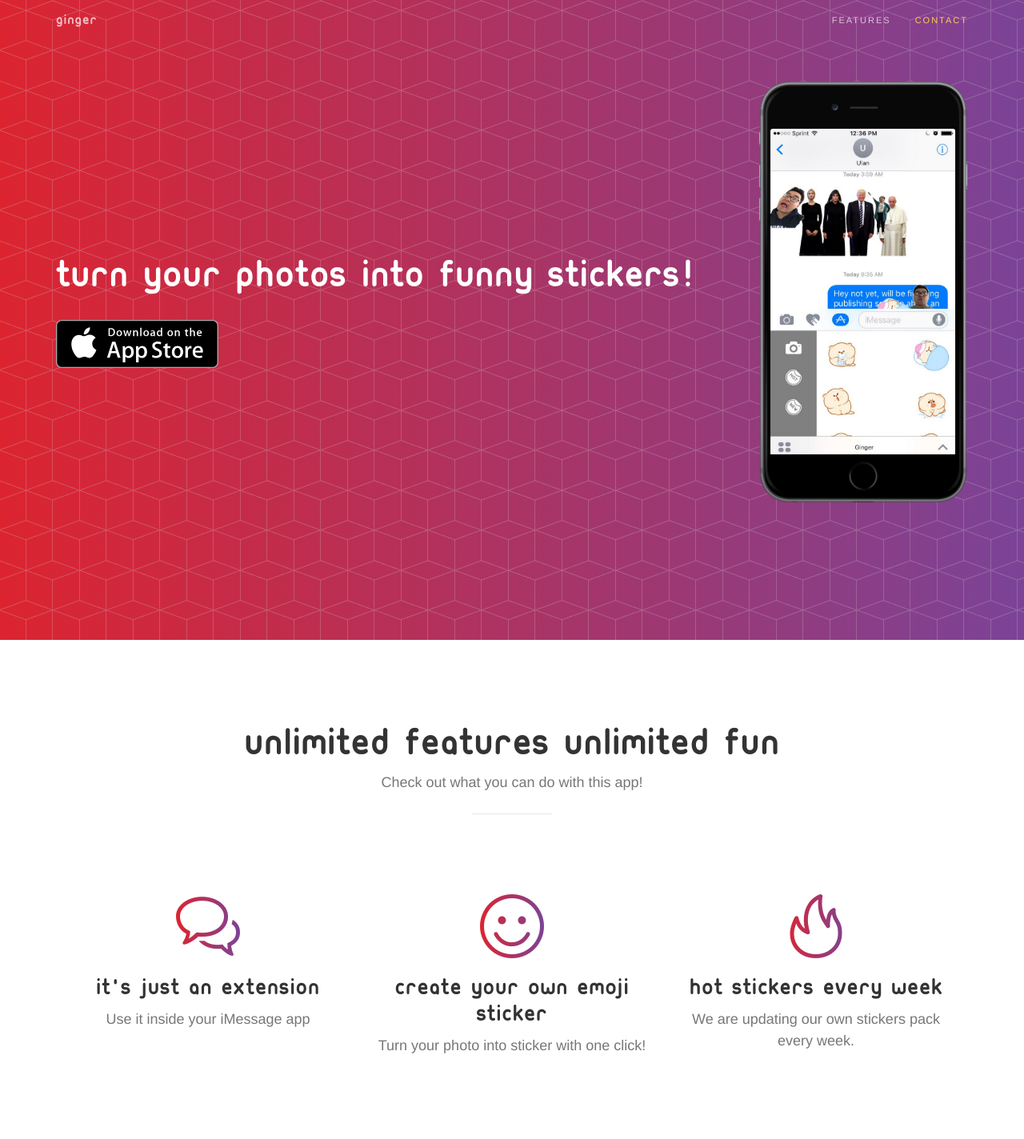
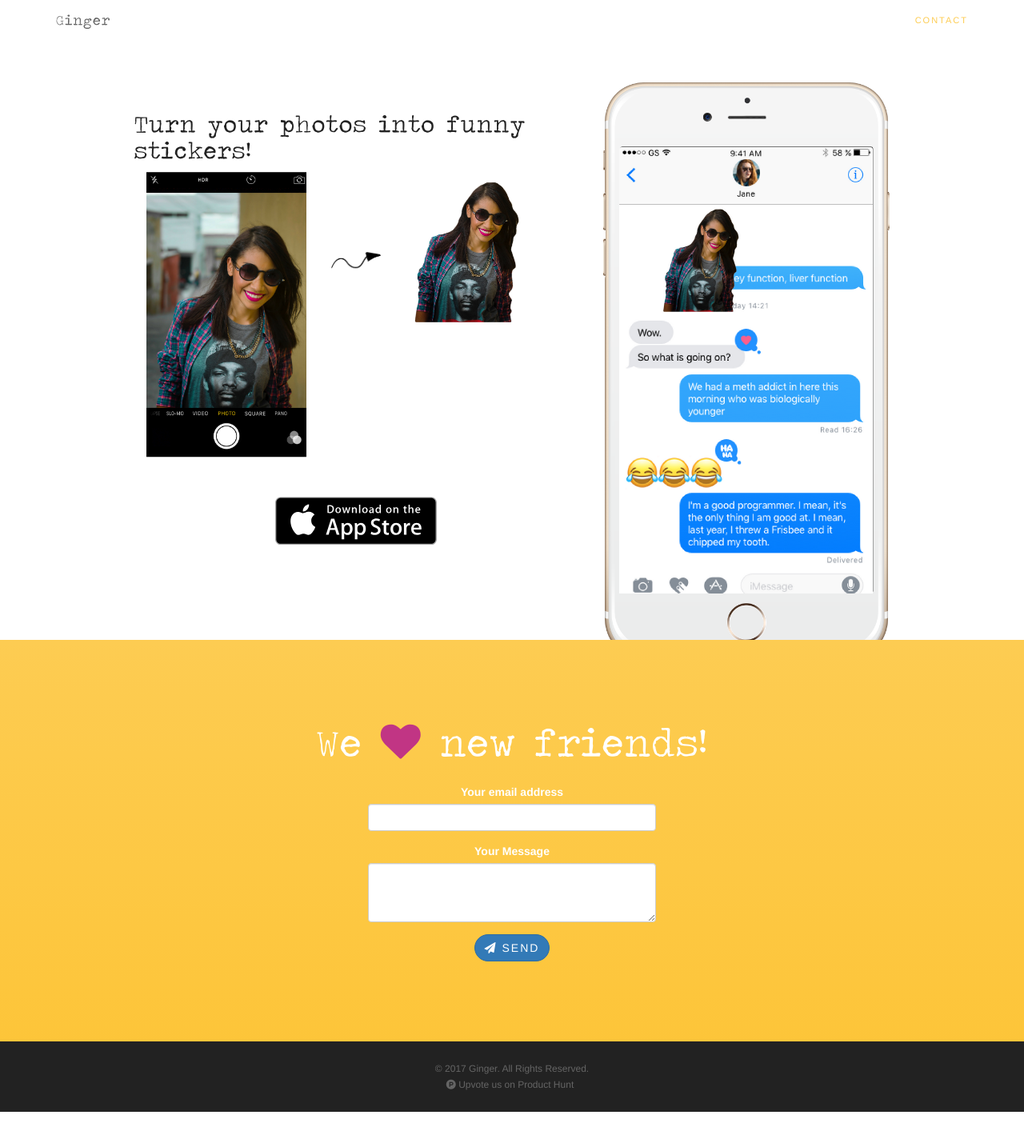
Before and after one commit to ylankgz/ginger_landing, a website: page index.html in a window 1280 px wide. Shown: the top 1424 px of the page at 80% size. After the commit the page ends 1390 px from the top, so only its background shows below. Drawn offline with nearby package versions, Linux system fonts and the light colour scheme; a web font is replaced by a local one.

Commit message:
Change header, add contact form

```diff
--- a/index.html
+++ b/index.html
@@ -20,7 +20,7 @@
 
     <!-- Plugin CSS -->
     <link rel="stylesheet" href="lib/font-awesome/css/font-awesome.min.css">
-    <link rel="stylesheet" href="lib/simple-line-icons/css/simple-line-icons.css">
+    <!-- <link rel="stylesheet" href="lib/simple-line-icons/css/simple-line-icons.css"> -->
     <link rel="stylesheet" href="lib/device-mockups/device-mockups.min.css">
 
     <!-- Theme CSS -->
@@ -36,7 +36,6 @@
 </head>
 
 <body id="page-top">
-
     <nav id="mainNav" class="navbar navbar-default navbar-fixed-top">
         <div class="container">
             <!-- Brand and toggle get grouped for better mobile display -->
@@ -51,9 +50,6 @@
             <div class="collapse navbar-collapse" id="bs-example-navbar-collapse-1">
                 <ul class="nav navbar-nav navbar-right">
                     <li>
-                        <a class="page-scroll" href="#features">Features</a>
-                    </li>
-                    <li>
                         <a class="page-scroll" href="#contact">Contact</a>
                     </li>
                 </ul>
@@ -66,21 +62,31 @@
     <header>
         <div class="container">
             <div class="row">
-                <div class="col-sm-9">
+                <div class="col-sm-offset-1 col-sm-6">
                     <div class="header-content">
                         <div class="header-content-inner">
-                            <h1>Turn your photos into funny stickers!</h1>
-                            <a class="list-badges" href="https://itunes.apple.com/us/app/ginger-sticker-maker/id1243690164"><img src="img/app-store-badge.svg" alt=""></a>
+                            <h2>Turn your photos into funny stickers!</h2>
+                            <div class="snap col-sm-5 col-xs-5">
+                                <img src="img/snap.png" class="img-responsive" alt="">
+                            </div>
+                            <div class="snap col-sm-2 col-xs-2">
+                                <img src="img/arrow.png" class="img-responsive" alt="" style="padding-top: 100px;">
+                            </div>
+                            <div class="snap col-sm-4 col-xs-5">
+                                <img src="img/sticker.png" class="img-responsive" alt="">
+
+                            </div>
+                            <a class="list-badges col-sm-12" style="margin-top: 50px;text-align: center;" href="https://itunes.apple.com/us/app/ginger-sticker-maker/id1243690164"><img src="img/app-store-badge.svg" alt=""></a>
                         </div>
                     </div>
                 </div>
-                <div class="col-sm-3">
+                <div class="col-sm-4">
                     <div class="device-container">
-                        <div class="device-mockup iphone6_plus portrait black">
+                        <div class="device-mockup iphone6_plus portrait gold">
                             <div class="device">
                                 <div class="screen">
                                     <!-- Demo image for screen mockup, you can put an image here, some HTML, an animation, video, or anything else! -->
-                                    <img src="img/ginger.png" class="img-responsive" alt="" style="width:100%">
+                                    <img src="img/screen.png" class="img-responsive" alt="" style="width:100%">
                                 </div>
                                 <div class="button">
                                     <!-- You can hook the "home button" to some JavaScript events or just remove it -->
@@ -93,74 +99,40 @@
         </div>
     </header>
 
-    <section id="features" class="features">
-        <div class="container">
-            <div class="row">
-                <div class="col-lg-12 text-center">
-                    <div class="section-heading">
-                        <h2>Unlimited Features Unlimited Fun</h2>
-                        <p class="text-muted">Check out what you can do with this app!</p>
-                        <hr>
-                    </div>
-                </div>
-            </div>
-            <div class="row">
-                <div class="col-md-12">
-                    <div class="container-fluid">
-                        <div class="row">
-                            <div class="col-md-4">
-                                <div class="feature-item">
-                                    <i class="icon-bubbles text-primary"></i>
-                                    <h3>It's just an extension</h3>
-                                    <p class="text-muted">Use it inside your iMessage app</p>
-                                </div>
-                            </div>
-                            <div class="col-md-4">
-                                <div class="feature-item">
-                                    <i class="icon-emotsmile text-primary"></i>
-                                    <h3>Create your own emoji sticker</h3>
-                                    <p class="text-muted">Turn your photo into sticker with one click!</p>
-                                </div>
-                            </div>
-                            <div class="col-md-4">
-                                <div class="feature-item">
-                                    <i class="icon-fire text-primary"></i>
-                                    <h3>Hot stickers every week</h3>
-                                    <p class="text-muted">We are updating our own stickers pack every week.</p>
-                                </div>
-                            </div>
-                        </div>
-                    </div>
-                </div>
-            </div>
-        </div>
-    </section>
-
     <section id="contact" class="contact bg-primary">
         <div class="container">
             <h2>We <i class="fa fa-heart"></i> new friends!</h2>
-            <ul class="list-inline list-social">
+            <div class="row">
+                <div class="col-md-4 col-md-offset-4 col-sm-6 col-sm-offset-3">
+                    <form action="https://formspree.io/support@getginger.me" method="POST">
+                       <div class="form-group">
+                           <label>Your email address</label>
+                           <input type="email" name="_replyto" class="form-control">
+                       </div>
+                       <div class="form-group">
+                           <label>Your Message</label>
+                           <textarea type="text" rows="3" name="message" class="form-control"></textarea>
+                       </div>
+                       <button type="submit" class="btn btn-primary"><i class="fa fa-paper-plane"></i> Send</button>
+                   </form>
+                </div>
+            </div>
+            <!-- <ul class="list-inline list-social">
                 <li class="social-instagram">
                     <a target="_blank" href="https://www.producthunt.com/posts/ginger-sticker-maker"><i class="fa fa-product-hunt"></i></a>
                 </li>
-            </ul>
+            </ul> -->
         </div>
     </section>
 
     <footer>
         <div class="container">
             <p>&copy; 2017 Ginger. All Rights Reserved.</p>
-            <!-- <ul class="list-inline">
+            <ul class="list-inline">
                 <li>
-                    <a href="#">Privacy</a>
+                    <a target="_blank" href="https://www.producthunt.com/posts/ginger-sticker-maker"><i class="fa fa-product-hunt"></i> Upvote us on Product Hunt</a>
                 </li>
-                <li>
-                    <a href="#">Terms</a>
-                </li>
-                <li>
-                    <a href="#">FAQ</a>
-                </li>
-            </ul> -->
+            </ul>
         </div>
     </footer>
 
--- a/less/mixins.less
+++ b/less/mixins.less
@@ -1,8 +1,8 @@
 // Mixins
 
 @font-face {
-    font-family: "Ubuntu-Title";
-    src: url("../fonts/Ubuntu-Title.ttf");
+    font-family: "TravelingTypewriter";
+    src: url("../fonts/TravelingTypewriter.ttf");
 }
 
 .transition-all() {
@@ -60,7 +60,7 @@
 }
 
 .heading-font {
-	font-family: 'Ubuntu-Title', 'Helvetica', 'Arial', 'sans-serif';
+	font-family: 'TravelingTypewriter', 'Helvetica', 'Arial', 'sans-serif';
 	font-weight: 200;
 	letter-spacing: 1px;
 }
--- a/less/new-age.less
+++ b/less/new-age.less
@@ -96,17 +96,17 @@ p {
         background-color: transparent;
         border-color: transparent;
         .navbar-header .navbar-brand {
-            color: fade(white, 70%);
+            color: fade(@gray-darker, 70%);
             &:hover,
             &:focus {
-                color: white;
+                color: @gray-darker;
             }
         }
         .nav > li > a,
         .nav > li > a:focus {
-            color: fade(white, 70%);
+            color: fade(@gray-darker, 70%);
             &:hover {
-                color: white;
+                color: @gray-darker;
             }
         }
         &.affix {
@@ -137,10 +137,7 @@ header {
     width: 100%;
     min-height: auto;
     overflow-y: hidden;
-    background: url("../img/bg-pattern.png"), @theme-secondary; /* fallback for old browsers */
-    background: url("../img/bg-pattern.png"), -webkit-linear-gradient(to left, @theme-secondary , @theme-tertiary); /* Chrome 10-25, Safari 5.1-6 */
-    background: url("../img/bg-pattern.png"), linear-gradient(to left, @theme-secondary , @theme-tertiary); /* W3C, IE 10+/ Edge, Firefox 16+, Chrome 26+, Opera 12+, Safari 7+ */
-    color: white;
+    color: @gray-darker;
     .header-content {
         text-align: center;
         padding: 150px 0 50px;
@@ -154,11 +151,17 @@ header {
                 margin-bottom: 30px;
                 font-size: 30px;
             }
+            .snap {
+
+                img {
+                    width: 200px;
+                }
+            }
             .list-badges {
-                margin-bottom: 25px;
+                // margin-bottom: 25px;
                 img {
                     height: 60px;
-                    margin-bottom: 25px;
+                    // margin-bottom: 25px;
                 }
             }
         }
@@ -206,37 +209,6 @@ section {
     padding: 100px 0;
     h2 {
         font-size: 50px;
-    }
-}
-
-section.features {
-    .section-heading {
-        h2 {
-            margin-top: 0;
-        }
-        p {
-            margin-bottom: 0;
-        }
-        margin-bottom: 100px;
-    }
-    .feature-item {
-        text-align: center;
-        margin-bottom: 100px;
-        h3 {
-            font-size: 30px;
-        }
-        i {
-            font-size: 80px;
-              background: -webkit-linear-gradient(to left, @theme-secondary , @theme-tertiary);
-              background: linear-gradient(to left, @theme-secondary , @theme-tertiary);
-              -webkit-background-clip: text;
-              -webkit-text-fill-color: transparent;
-        }
-    }
-    @media(min-width: 992px) {
-        .feature-item {
-            max-width: none;
-        }
     }
 }
 
```
Also changed, not shown: css/new-age.css, css/new-age.min.css, fonts/TravelingTypewriter.ttf (added), fonts/Ubuntu-Title.ttf (deleted), img/arrow.png (added), img/arrow2.png (added), img/bg-pattern.png (deleted), img/demo-screen-1.jpg (deleted), img/screen.png (added), img/snap.png (added), img/sticker.png (added), 3 other files.
